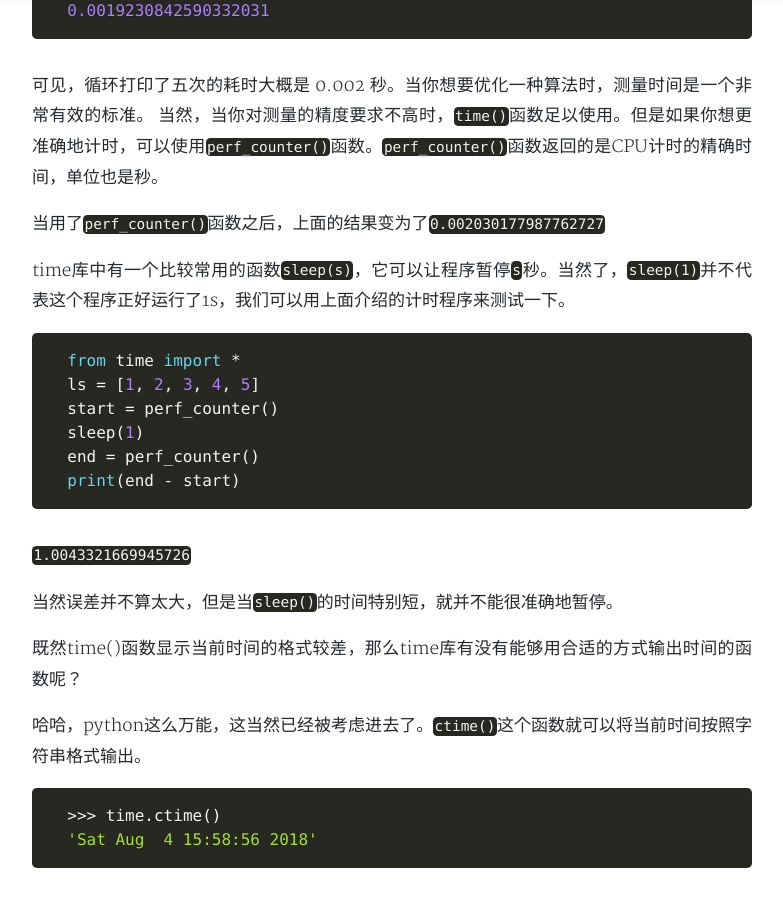
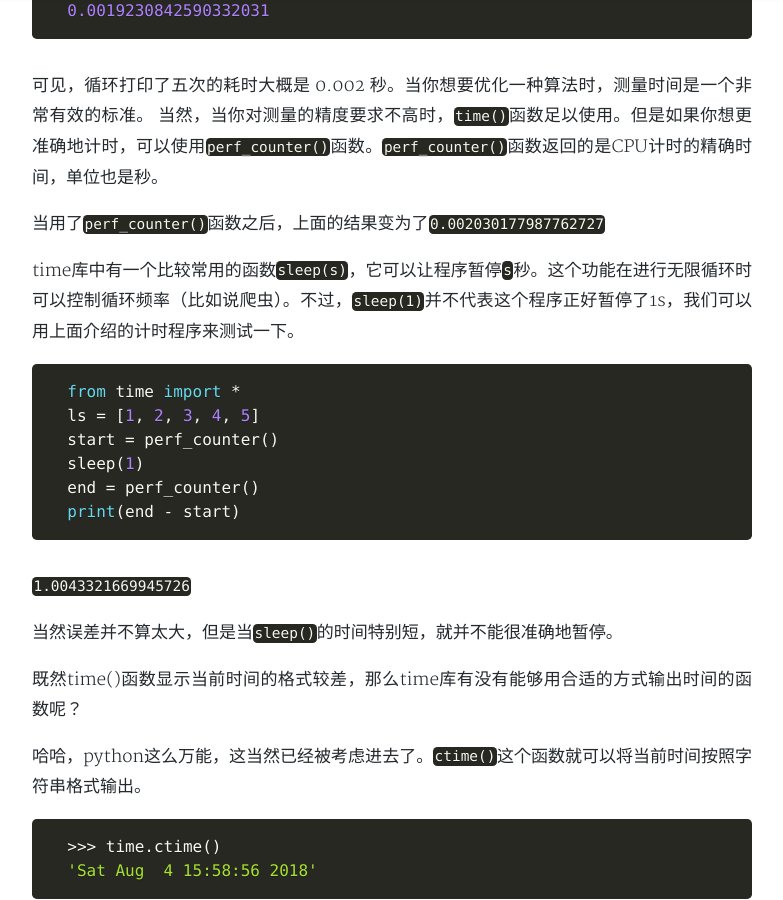
Before and after one commit to cometeme/cometeme.github.io, a Jekyll site: the page built from _posts/2018-08-04-time库.md, in a window 1280 px wide and 900 px high, scrolled down 1468 px. Shown: the whole window, without its empty margins (248-1031 px from the left). Built offline with Jekyll 4.4.1, drawn with Linux system fonts in a browser that asks for light colours; nearby versions of some CDN libraries; a style sheet for code colours, icons or effects is not loaded.

Commit message:
Update 2018-08-04-time库.md

````diff
--- a/_posts/2018-08-04-time库.md
+++ b/_posts/2018-08-04-time库.md
@@ -48,7 +48,7 @@ tags: python python库
 
 当用了`perf_counter()`函数之后，上面的结果变为了`0.002030177987762727`
 
-time库中有一个比较常用的函数`sleep(s)`，它可以让程序暂停`s`秒。当然了，`sleep(1)`并不代表这个程序正好运行了1s，我们可以用上面介绍的计时程序来测试一下。
+time库中有一个比较常用的函数`sleep(s)`，它可以让程序暂停`s`秒。这个功能在进行无限循环时可以控制循环频率（比如说爬虫）。不过，`sleep(1)`并不代表这个程序正好暂停了1s，我们可以用上面介绍的计时程序来测试一下。
 
 ```python
   from time import *
````
